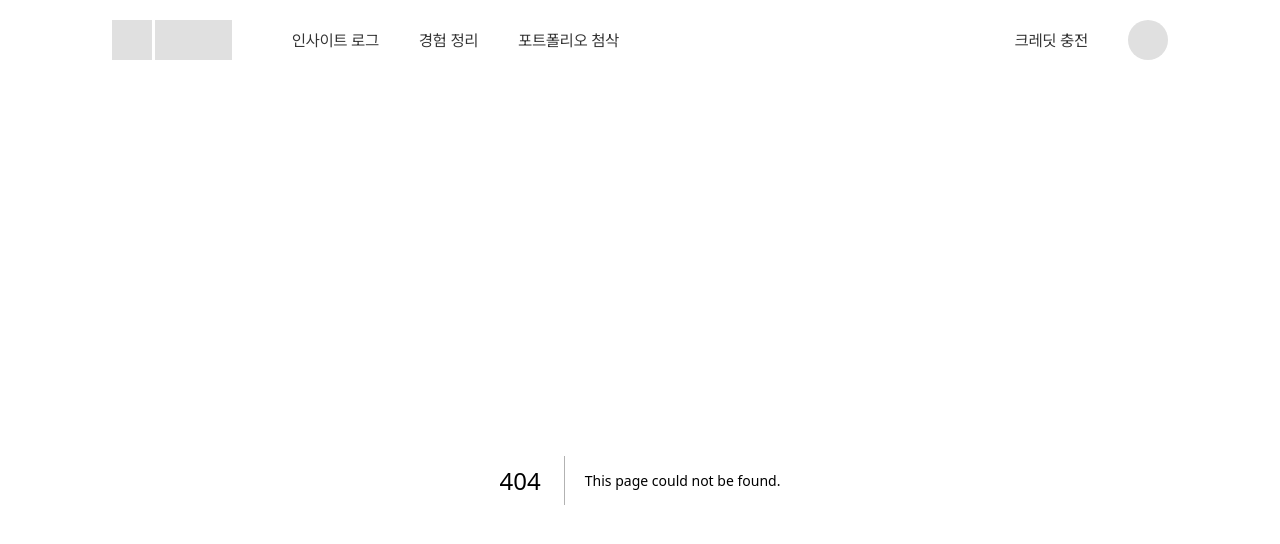
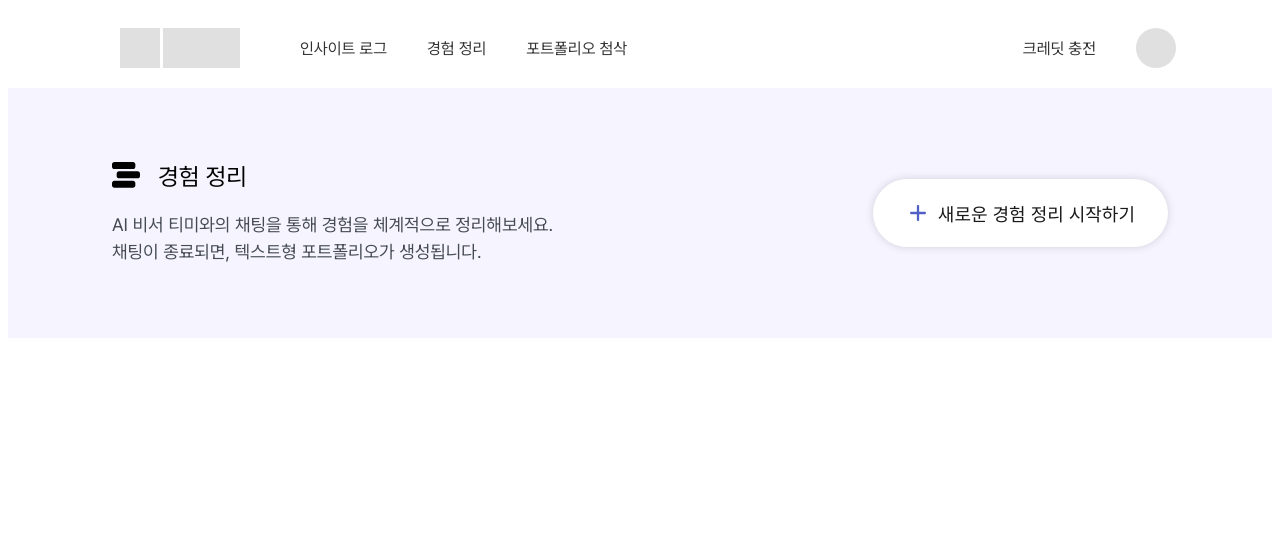
Before and after one commit to Teamie71/folioo-front, a Next.js app: page /experience in a window 1280 px wide. Before the commit this address had no page. Shown: the top 544 px of the page. Built offline with nearby package versions, Linux system fonts and the light colour scheme.

Commit message:
✨ Feat: 메인 페이지 - 헤더 구현

```diff
--- /dev/null
+++ b/src/app/(main)/experience/page.tsx
@@ -0,0 +1,65 @@
+import Link from 'next/link';
+
+export default function ExperiencePage() {
+  return (
+    <div>
+      {/* 경험정리 헤더 */}
+      <div className='mx-auto flex h-[15.625rem] w-full min-w-[66rem] bg-[#F6F5FF]'>
+        <div className='mx-auto flex min-w-[66rem] items-center justify-between'>
+          {/* 경험정리 타이틀 */}
+          <div>
+            <div className='flex flex-col gap-[1.25rem]'>
+              <div className='flex items-center gap-[1.125rem]'>
+                <svg
+                  xmlns='http://www.w3.org/2000/svg'
+                  width='1.75rem'
+                  height='1.75rem'
+                  viewBox='0 0 28 28'
+                  fill='none'
+                >
+                  <path
+                    d='M21 0H2.33333C1.04467 0 0 1.04467 0 2.33333V4.66667C0 5.95533 1.04467 7 2.33333 7H21C22.2887 7 23.3333 5.95533 23.3333 4.66667V2.33333C23.3333 1.04467 22.2887 0 21 0Z'
+                    fill='black'
+                  />
+                  <path
+                    d='M25.666 9.33337H6.99935C5.71068 9.33337 4.66602 10.378 4.66602 11.6667V14C4.66602 15.2887 5.71068 16.3334 6.99935 16.3334H25.666C26.9547 16.3334 27.9993 15.2887 27.9993 14V11.6667C27.9993 10.378 26.9547 9.33337 25.666 9.33337Z'
+                    fill='black'
+                  />
+                  <path
+                    d='M21 18.6666H2.33333C1.04467 18.6666 0 19.7113 0 21V23.3333C0 24.622 1.04467 25.6666 2.33333 25.6666H21C22.2887 25.6666 23.3333 24.622 23.3333 23.3333V21C23.3333 19.7113 22.2887 18.6666 21 18.6666Z'
+                    fill='black'
+                  />
+                </svg>
+                <span className='text-[1.5rem] font-bold'>경험 정리</span>
+              </div>
+              <span className='text-[1.125rem] leading-[150%] text-[#464B53]'>
+                AI 비서 티미와의 채팅을 통해 경험을 체계적으로 정리해보세요.
+                <br />
+                채팅이 종료되면, 텍스트형 포트폴리오가 생성됩니다.
+              </span>
+            </div>
+          </div>
+
+          {/* 새로운 경험 정리 시작하기 버튼 */}
+          <Link href='/experience/settings' className='no-underline'>
+            <button className='flex cursor-pointer items-center gap-[0.5rem] rounded-[6.25rem] border border-[#FFFFFF] bg-[#FFFFFF] px-[2rem] py-[1.25rem] text-[1.125rem] text-[#1A1A1A] shadow-[0_0_0.5rem_0_#00000026]'>
+              <svg
+                xmlns='http://www.w3.org/2000/svg'
+                width='1.5rem'
+                height='1.5rem'
+                viewBox='0 0 24 24'
+                fill='none'
+              >
+                <path
+                  d='M18.8571 13.1429H13.1429V18.8571C13.1429 19.1602 13.0224 19.4509 12.8081 19.6653C12.5938 19.8796 12.3031 20 12 20C11.6969 20 11.4062 19.8796 11.1919 19.6653C10.9776 19.4509 10.8571 19.1602 10.8571 18.8571V13.1429H5.14286C4.83975 13.1429 4.54906 13.0224 4.33474 12.8081C4.12041 12.5938 4 12.3031 4 12C4 11.6969 4.12041 11.4062 4.33474 11.1919C4.54906 10.9776 4.83975 10.8571 5.14286 10.8571H10.8571V5.14286C10.8571 4.83975 10.9776 4.54906 11.1919 4.33473C11.4062 4.12041 11.6969 4 12 4C12.3031 4 12.5938 4.12041 12.8081 4.33473C13.0224 4.54906 13.1429 4.83975 13.1429 5.14286V10.8571H18.8571C19.1602 10.8571 19.4509 10.9776 19.6653 11.1919C19.8796 11.4062 20 11.6969 20 12C20 12.3031 19.8796 12.5938 19.6653 12.8081C19.4509 13.0224 19.1602 13.1429 18.8571 13.1429Z'
+                  fill='#5060C5'
+                />
+              </svg>
+              새로운 경험 정리 시작하기
+            </button>
+          </Link>
+        </div>
+      </div>
+    </div>
+  );
+}
```
